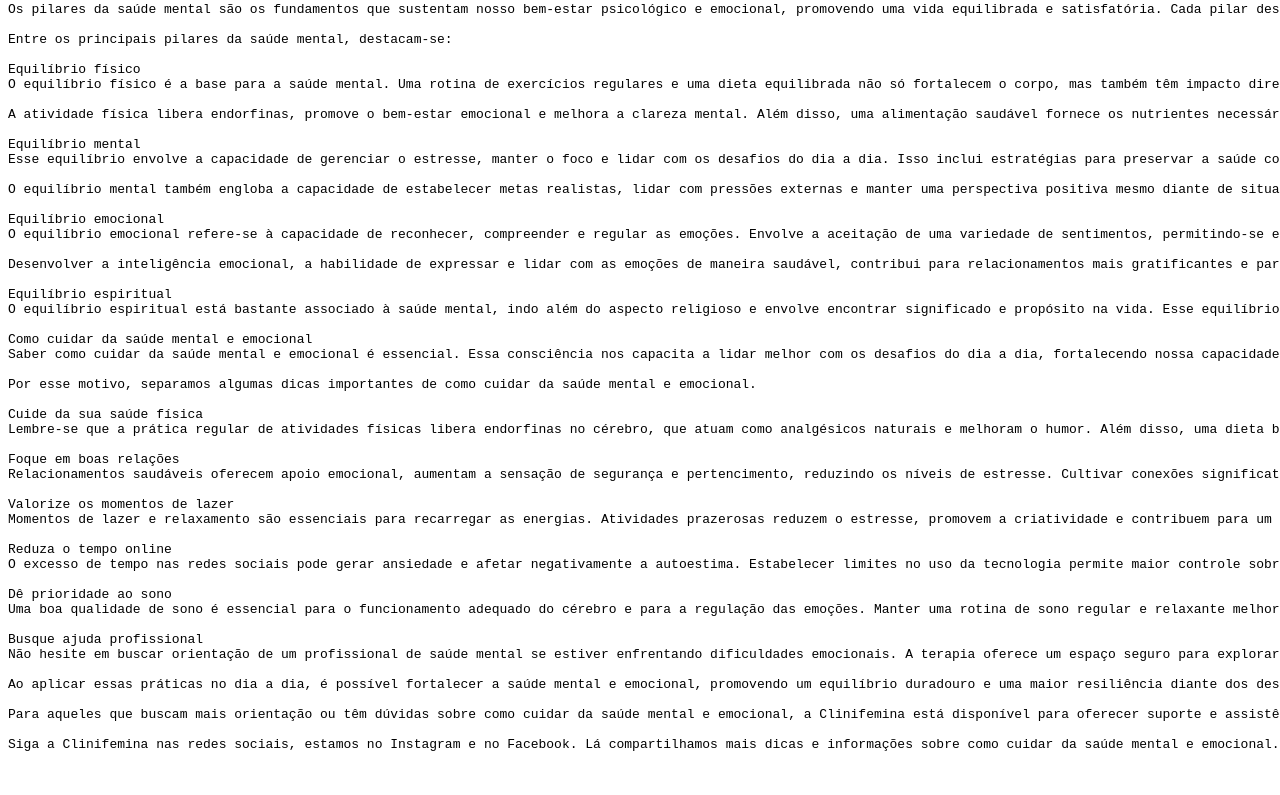
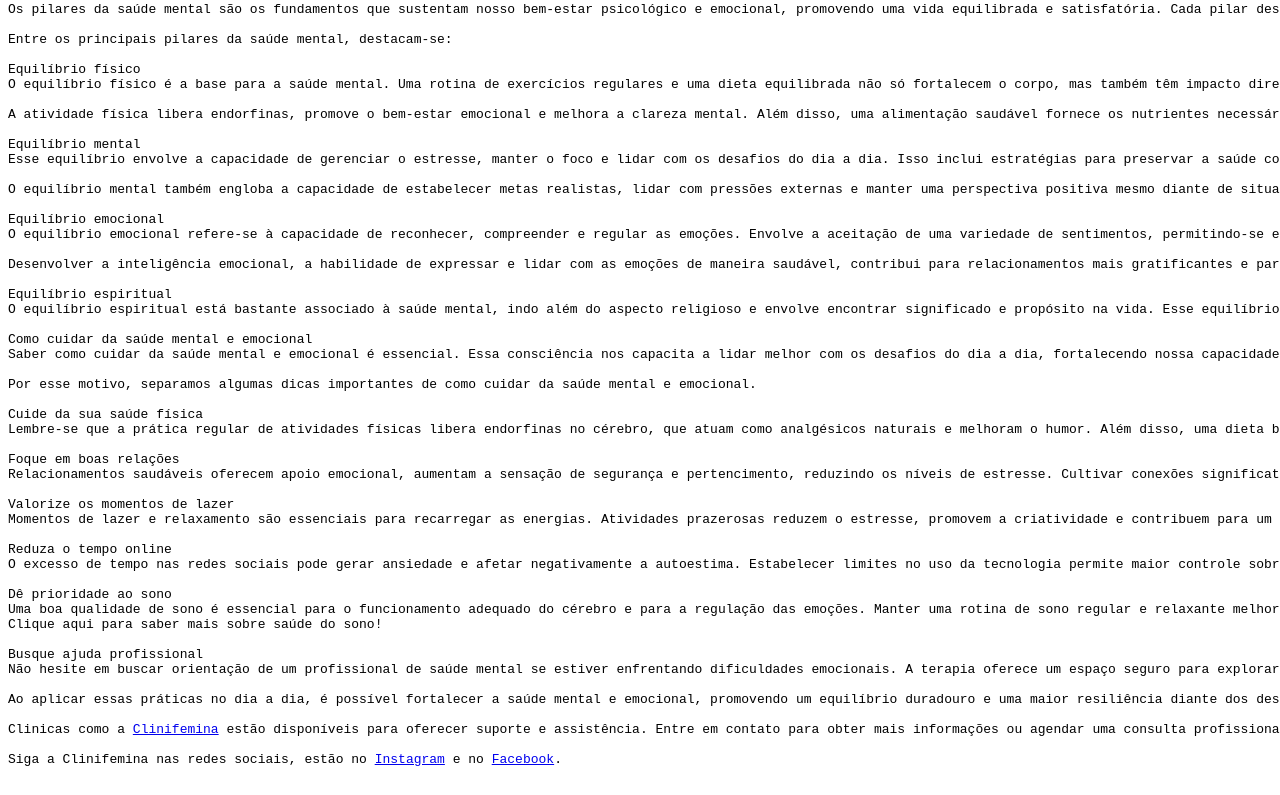
Before and after one commit to wsteffens/progweb, a plain HTML site: page mental.html in a window 1280 px wide. Shown: the part 721-1516 px from the top of the page. Drawn offline with Linux system fonts and the light colour scheme.

Commit message:
adicionado links

```diff
--- a/mental.html
+++ b/mental.html
@@ -110,15 +110,16 @@ O excesso de tempo nas redes sociais pode gerar ansiedade e afetar negativamente
 
 Dê prioridade ao sono
 Uma boa qualidade de sono é essencial para o funcionamento adequado do cérebro e para a regulação das emoções. Manter uma rotina de sono regular e relaxante melhora o humor e a clareza mental.
+<a hrfe = "https://www.gov.br/ebserh/pt-br/hospitais-universitarios/regiao-sudeste/hugg-unirio/comunicacao/noticias/sono-e-saude-mental#:~:text=Aprenda%20mais%20sobre%20a%20import%C3%A2ncia,para%20o%20funcionamento%20corporal%20adequado.&text=Ap%C3%B3s%20um%20dia%20exaustivo%2C%20normalmente,e%20para%20isso%20precisamos%20dormir.">Clique aqui para saber mais sobre saúde do sono!</a>
 
 Busque ajuda profissional
 Não hesite em buscar orientação de um profissional de saúde mental se estiver enfrentando dificuldades emocionais. A terapia oferece um espaço seguro para explorar questões, aprender habilidades de enfrentamento e promover a saúde mental.
 
 Ao aplicar essas práticas no dia a dia, é possível fortalecer a saúde mental e emocional, promovendo um equilíbrio duradouro e uma maior resiliência diante dos desafios da vida.
 
-Para aqueles que buscam mais orientação ou têm dúvidas sobre como cuidar da saúde mental e emocional, a Clinifemina está disponível para oferecer suporte e assistência. Entre em contato conosco para obter mais informações ou agendar uma consulta com nossos profissionais especializados.
+Clinicas como a <a href = "https://clinifemina.com.br/">Clinifemina</a> estão disponíveis para oferecer suporte e assistência. Entre em contato para obter mais informações ou agendar uma consulta profissionais especializados.
 
-Siga a Clinifemina nas redes sociais, estamos no Instagram e no Facebook. Lá compartilhamos mais dicas e informações sobre como cuidar da saúde mental e emocional. Juntos, podemos promover uma mentalidade saudável e uma vida equilibrada.
+Siga a Clinifemina nas redes sociais, estão no <a href = "https://www.instagram.com/clinifemina/">Instagram</a> e no <a href = "https://www.facebook.com/clinifemina/">Facebook</a>.
           </pre>
     </section>
 </body>
```
